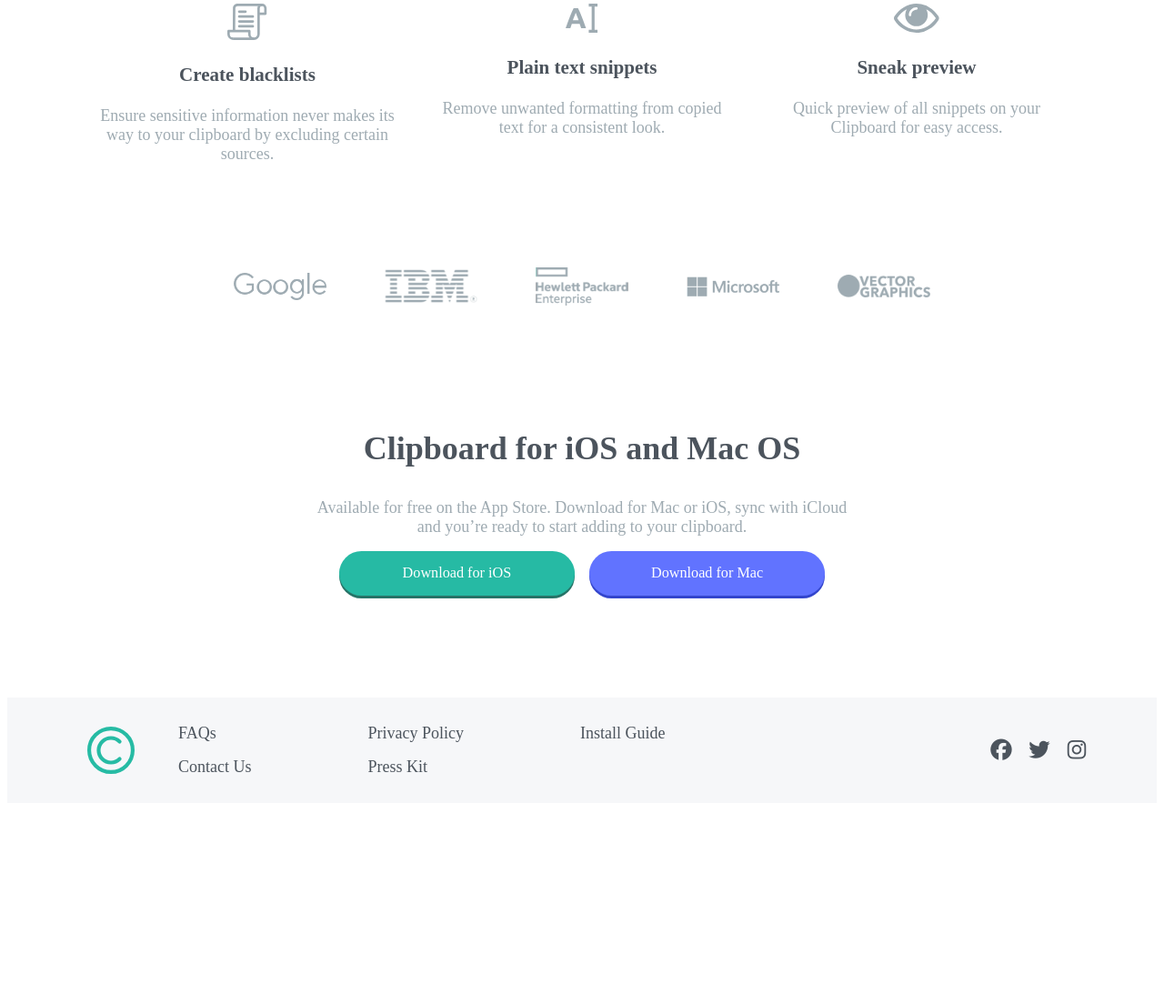
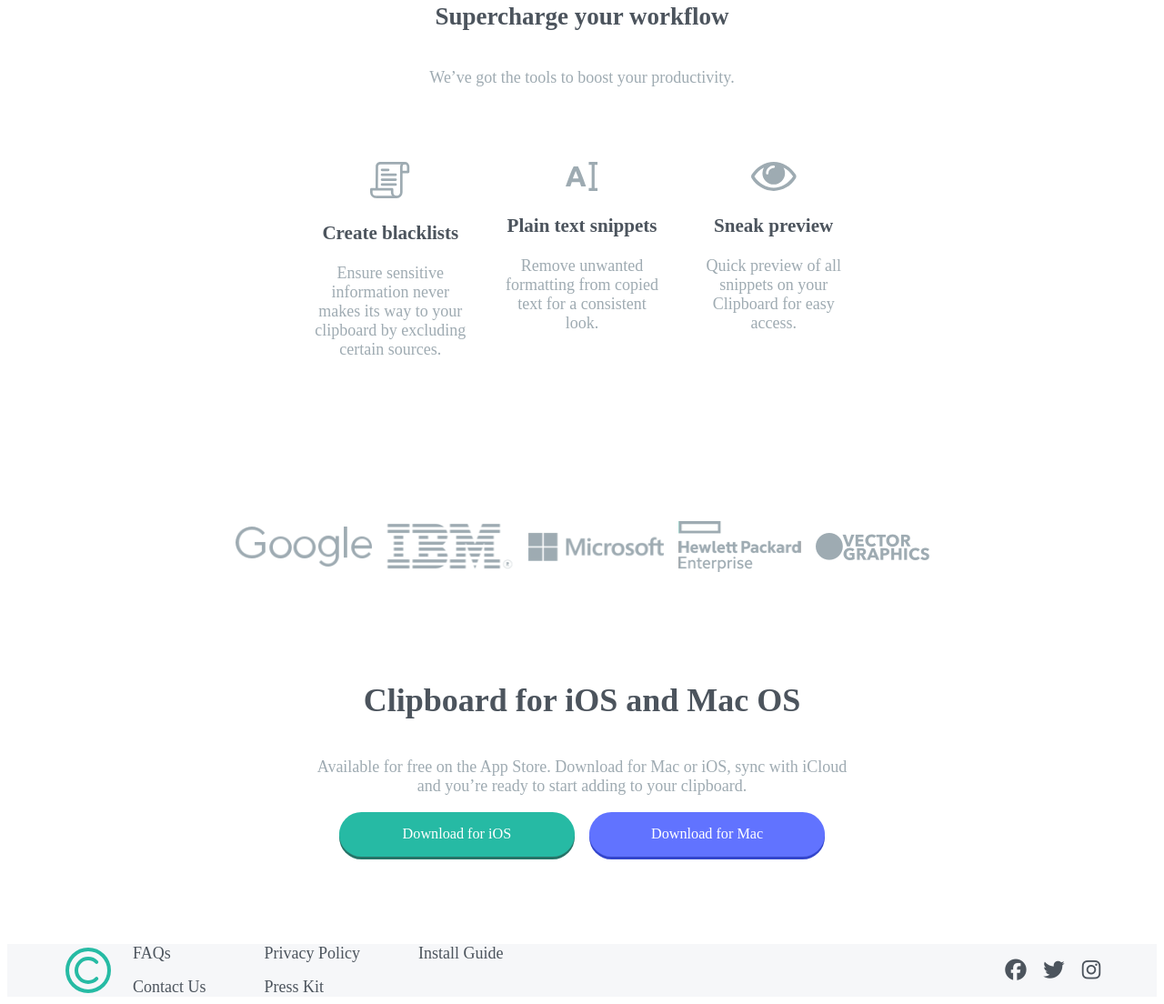
Before and after one commit to gus-campos/web-challenge-clipboard, a plain HTML site: page index.html in a window 1280 px wide. Shown: the part 2366-3470 px from the top of the page at 91% size. Before the commit the page ends 3257 px from the top, so only its background shows below. Drawn offline with Linux system fonts and the light colour scheme; a web font is replaced by a local one.

Commit message:
improve same style with better css structure

```diff
--- a/index.html
+++ b/index.html
@@ -52,7 +52,7 @@
       <div class="desktop-with-column">
         <img src="images/image-computer.png" />
 
-        <div class="features">
+        <div class="section features">
           <div class="feature-item">
             <h3>Quick Search</h3>
             <p>
@@ -82,14 +82,13 @@
         </p>
       </div>
 
-      <div class="mobile-container">
+      <div class="section mobile-container">
         <img src="images/image-devices.png" />
       </div>
 
       <div class="section">
         <h2>Supercharge your workflow</h2>
         <p>We’ve got the tools to boost your productivity.</p>
-      </div>
 
         <div class="feature-icons">
           <div class="feature-icon">
@@ -108,7 +107,6 @@
               Remove unwanted formatting from copied text for a consistent look.
             </p>
           </div>
-
           <div class="feature-icon">
             <img src="images/icon-preview.svg" />
             <h3>Sneak preview</h3>
@@ -117,18 +115,18 @@
             </p>
           </div>
         </div>
+      </div>
 
-      <div class="companies-logos">
+      <div class="section companies-logos">
         <img src="images/logo-google.png" />
         <img src="images/logo-ibm.png" />
+        <img src="images/logo-microsoft.png" />
         <img src="images/logo-hp.png" />
-        <img src="images/logo-microsoft.png" />
         <img src="images/logo-vector-graphics.png" />
       </div>
 
       <div class="section summary">
         <h1>Clipboard for iOS and Mac OS</h1>
-
         <p>
           Available for free on the App Store. Download for Mac or iOS, sync
           with iCloud and you’re ready to start adding to your clipboard.
--- a/styles.css
+++ b/styles.css
@@ -62,19 +62,19 @@
 }
 
 .big-logo {
-  margin: var(--space-xl) 0;
+  /* margin: var(--space-xl) 0; */
 }
 
 .summary {
-  margin-bottom: var(--gap-xl);
+  /* margin-bottom: var(--gap-xl); */
 }
 
 .summary h1 {
-  margin-bottom: var(--space-md);
+  /* margin-bottom: var(--space-md); */
 }
 
 .summary p {
-  margin-bottom: var(--space-md);
+  /* margin-bottom: var(--space-md); */
 }
 
 .buttons {
@@ -82,7 +82,7 @@
   flex-direction: column;
   align-items: center;
   gap: var(--space-md);
-  margin-bottom: var(--gap-lg);
+  /* margin-bottom: var(--gap-lg); */
 }
 
 .buttons button {
@@ -114,28 +114,33 @@
   flex-direction: column;
   justify-content: center;
   align-items: center;
+  gap: var(--gap-lg);
+  margin: var(--gap-lg) 0;
 }
 
 .section {
-  margin-top: var(--gap-md);
   display: flex;
   flex-direction: column;
   justify-content: center;
   align-items: center;
-  margin: var(--space-md);
   max-width: 600px;
+  margin: 0 var(--space-lg);
+}
+
+.mobile-container {
+  margin: 0 0;
 }
 
 .desktop-with-column img {
-  margin-top: var(--gap-md);
+  padding: var(--space-xl);
 }
 
 .features {
   display: flex;
   flex-direction: column;
   align-items: center;
+  justify-content: center;
   text-align: center;
-  margin: var(--gap-xl) 0;
   gap: var(--space-lg);
 }
 
@@ -147,7 +152,7 @@
   display: flex;
   flex-direction: column;
   gap: var(--gap-sm);
-  margin: 0 var(--gap-lg);
+  margin: var(--gap-md) 0;
 }
 
 .links {
@@ -155,27 +160,23 @@
   justify-content: center;
   flex-wrap: nowrap;
   flex-direction: column;
+  gap: var(--space-lg);
 }
 
 .companies-logos {
   display: flex;
   flex-direction: column;
   align-items: center;
-  gap: 70px;
-
-  margin: var(--gap-lg) 0;
+  gap: var(--gap-lg);
 }
 
 .companies-logos img {
   width: 150px;
 }
 
-img {
-  padding: 0 var(--space-lg);
-}
-
 .small-logo {
-  width: 100px;
+  /* margin: var(--gap-sm) 0; */
+  width: 50px;
 }
 
 footer {
@@ -187,25 +188,13 @@
   flex-direction: column;
   align-items: center;
   color: var(--neutral-1);
-  margin: var(--space-md) 0;
   gap: var(--space-lg);
-}
-
-.links {
-  display: flex;
-  flex-direction: column;
-  gap: var(--space-lg);
-}
-
-.small-logo {
-  margin: var(--gap-sm) 0;
 }
 
 .socials {
   display: flex;
   flex-direction: row;
   gap: var(--space-lg);
-  margin: var(--space-md);
 }
 
 .socials i {
@@ -237,6 +226,7 @@
     grid-template-columns: 1fr 1fr;
     justify-content: center;
     gap: var(--gap-lg);
+    margin-bottom: var(--gap-xxl);
   }
 
   .desktop-with-column img {
@@ -253,6 +243,7 @@
   }
 
   .features {
+    display: flex;
     text-align: start;
     max-width: 400px;
   }
@@ -263,6 +254,15 @@
     gap: var(--gap-xs);
   }
 
+  .small-logo {
+    /* margin: var(--gap-sm); */
+    /* margin-right: var(--gap-lg); */
+  }
+
+  .socials {
+    /* margin-right: var(--gap-md); */
+  }
+
   .links {
     display: grid;
     grid-template-rows: repeat(2, 1fr);
@@ -271,7 +271,7 @@
     width: 100%;
     justify-content: start;
     text-align: left;
-    gap: var(--gap-xs) var(--gap-xl);
+    gap: var(--gap-xs) var(--gap-md);
   }
 }
 
```
Lines whose indentation alone changed are shown as unchanged.
